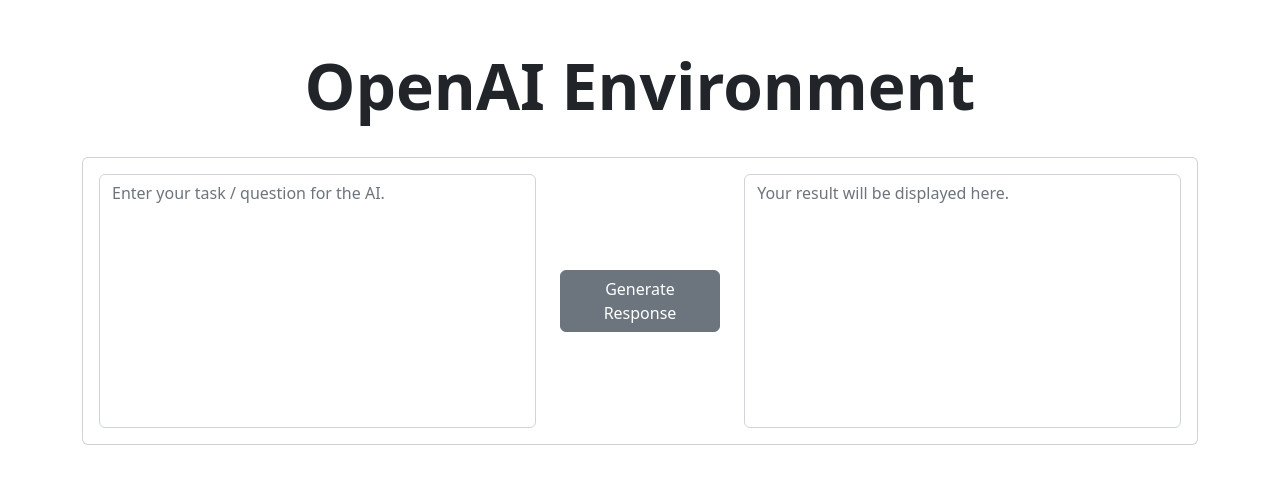
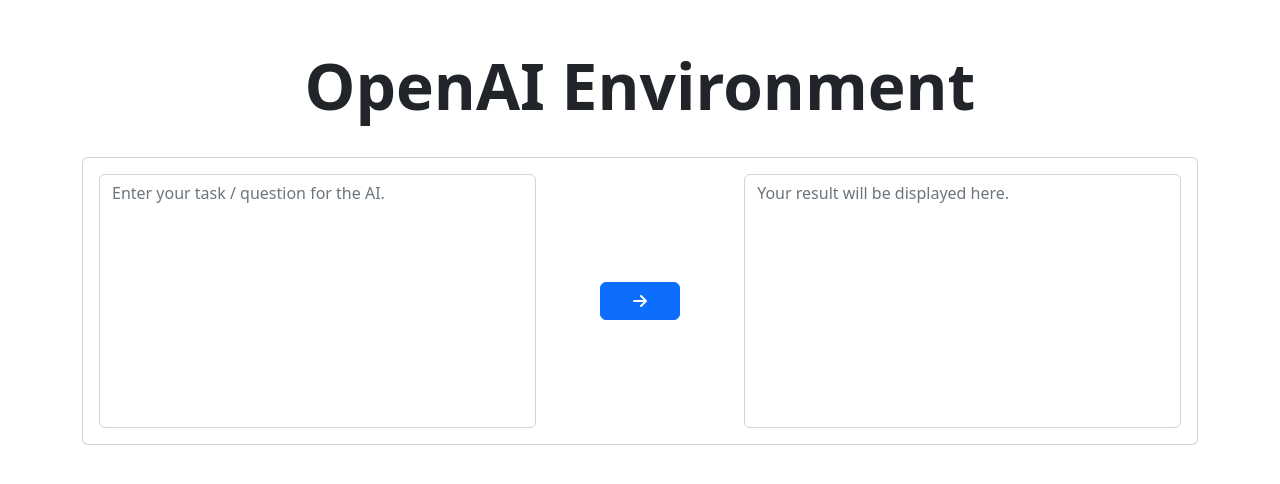
Before and after one commit to dessher0/personal-website, a Flask app: page /openai in a window 1280 px wide. Shown: the top 484 px of the page. Run offline with Flask 2, Linux system fonts and the light colour scheme; some libraries are stand-ins or nearby versions.

Commit message:
Updated HTML design/structure

```diff
--- a/templates/openai.html
+++ b/templates/openai.html
@@ -28,20 +28,20 @@
                     <div class="row">
                         <div class="col">
                             <textarea class="form-control" style="resize: none;" id="TextResult" name="TextResult"
-                                cols="60" rows="10" placeholder="Enter your task / question for the AI.">{{input_text|safe}}</textarea>
+                                cols="80" rows="10" placeholder="Enter your task / question for the AI.">{{input_text|safe}}</textarea>
                         </div>
                         <div class="col-2 text-center">
                             <div class="row align-items-center h-100">
                                 <div class="col">
                                     <input type="hidden" name="form_1" value="form_1">
-                                    <button type="submit" id="TextResultButton" class="btn btn-secondary">
-                                        Generate Response
+                                    <button type="submit" id="TextResultButton" class="btn btn-primary w-50">
+                                        <i class="fa fa-arrow-right"></i>
                                     </button>
                                 </div>
                             </div>
                         </div>
                         <div class="col">
-                            <textarea readonly class="form-control" style="resize: none;" cols="60" rows="10"
+                            <textarea readonly class="form-control" style="resize: none;" cols="80" rows="10"
                                 placeholder="Your result will be displayed here.">{{Result|safe}}</textarea>
                         </div>
                     </div>
@@ -62,6 +62,10 @@
     <script src="https://cdn.jsdelivr.net/npm/@popperjs/core@2.11.6/dist/umd/popper.min.js"
         integrity="sha384-oBqDVmMz9ATKxIep9tiCxS/Z9fNfEXiDAYTujMAeBAsjFuCZSmKbSSUnQlmh/jp3"
         crossorigin="anonymous"></script>
+
+    <!-- Awesome Fonts -->
+    <script src="https://kit.fontawesome.com/1d217afb8f.js" crossorigin="anonymous"></script>
+
 </body>
 
 <script>
```
